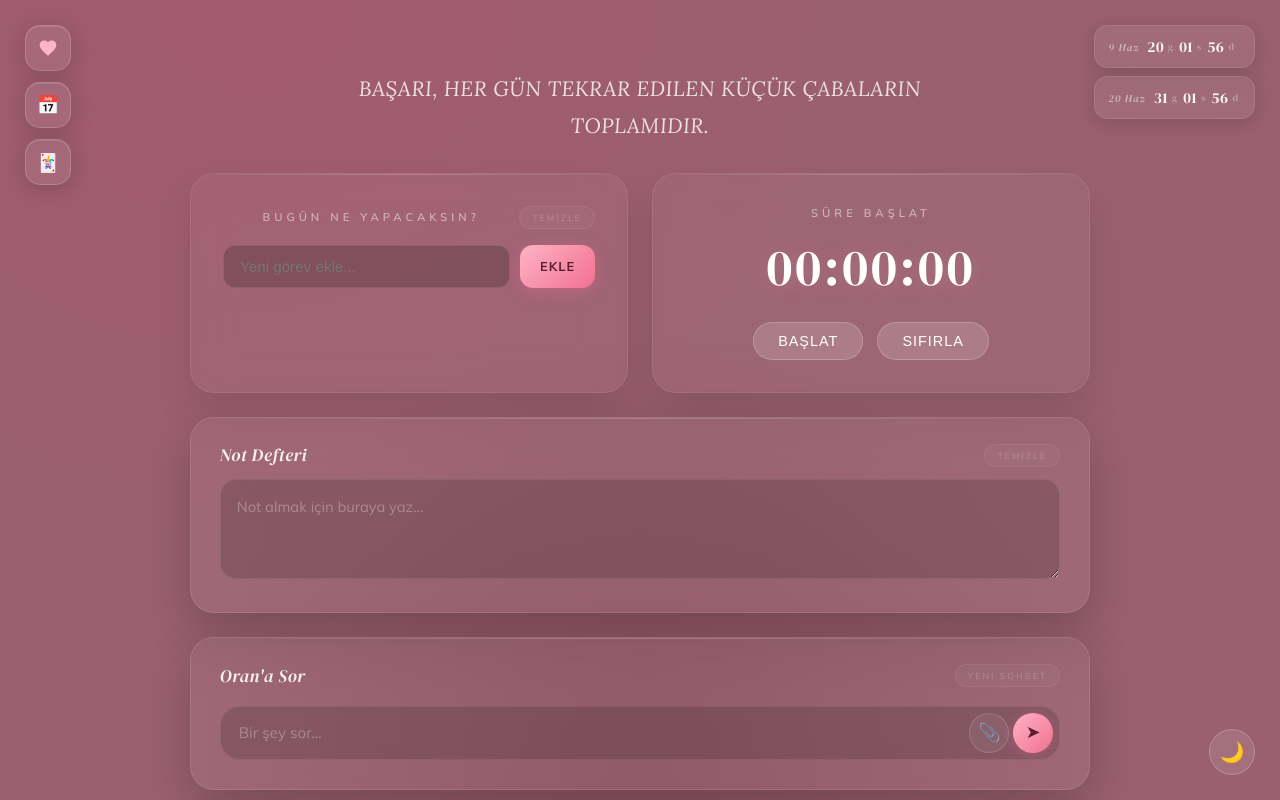
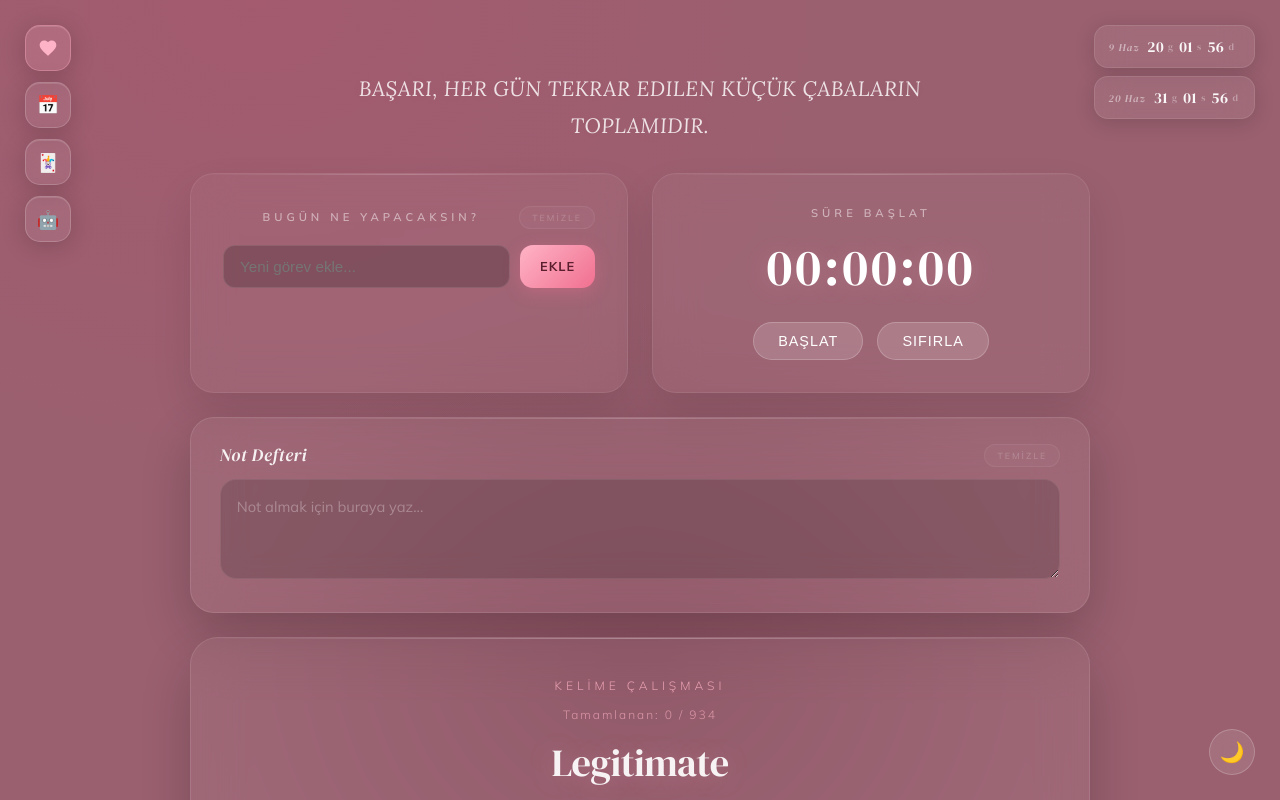
Before and after one commit to nyks-jpg/x, a plain HTML site: page proje/index.html in a window 1280 px wide. Both pictures are taken after a click on the element 48 px from the left and 48 px from the top of the page. Shown: the top 800 px of the page. Drawn offline with Linux system fonts and the light colour scheme.

Commit message:
ai butonu sola eklendi, ai-container toggle

```diff
--- a/proje/index.html
+++ b/proje/index.html
@@ -122,6 +122,40 @@
         }
         .fc-btn:hover { background: rgba(255, 255, 255, 0.18); color: #ff477e; transform: scale(1.08) translateY(-1px); box-shadow: 0 8px 32px rgba(0,0,0,0.22), inset 0 1px 0 rgba(255,255,255,0.2); }
 
+        .week-btn.active,
+        .word-game-btn.active,
+        .ai-btn.active {
+            background: rgba(255, 179, 198, 0.18);
+            border-color: rgba(255, 179, 198, 0.35);
+            backdrop-filter: blur(24px);
+            -webkit-backdrop-filter: blur(24px);
+        }
+
+        .ai-btn {
+            position: absolute;
+            top: 196px;
+            left: 25px;
+            width: 46px;
+            height: 46px;
+            background: rgba(255, 255, 255, 0.08);
+            backdrop-filter: blur(24px);
+            -webkit-backdrop-filter: blur(24px);
+            border: 1px solid rgba(255, 255, 255, 0.18);
+            border-radius: 15px;
+            display: flex;
+            justify-content: center;
+            align-items: center;
+            color: #ffb3c6;
+            text-decoration: none;
+            transition: all 0.3s cubic-bezier(0.34, 1.56, 0.64, 1);
+            box-shadow: 0 4px 24px rgba(0,0,0,0.18), inset 0 1px 0 rgba(255,255,255,0.12);
+            z-index: 100;
+            cursor: pointer;
+            font-size: 18px;
+            transform: translateZ(0);
+        }
+        .ai-btn:hover { background: rgba(255, 255, 255, 0.18); color: #ff477e; transform: scale(1.08) translateY(-1px); box-shadow: 0 8px 32px rgba(0,0,0,0.22), inset 0 1px 0 rgba(255,255,255,0.2); }
+
         .flashcard-overlay {
             position: fixed;
             top: 0; left: 0; right: 0; bottom: 0;
@@ -224,12 +258,14 @@
             font-size: 0.9rem;
         }
 
-        body.dark-mode .fc-btn {
+        body.dark-mode .fc-btn,
+        body.dark-mode .ai-btn {
             background: rgba(20, 20, 40, 0.6);
             border-color: rgba(255,255,255,0.15);
             box-shadow: 0 4px 24px rgba(0,0,0,0.3), inset 0 1px 0 rgba(255,255,255,0.06);
         }
-        body.dark-mode .fc-btn:hover { background: rgba(20, 20, 40, 0.8); }
+        body.dark-mode .fc-btn:hover,
+        body.dark-mode .ai-btn:hover { background: rgba(20, 20, 40, 0.8); }
         body.dark-mode .flashcard-modal { background: rgba(15, 15, 30, 0.97); }
 
         .main-row {
@@ -859,6 +895,7 @@
             flex-shrink: 0;
             position: relative;
             overflow: hidden;
+            display: none;
         }
 
         .ai-container::after {
@@ -1519,7 +1556,8 @@
             background: rgba(20, 20, 40, 0.8);
         }
         body.dark-mode .week-btn.active,
-        body.dark-mode .word-game-btn.active {
+        body.dark-mode .word-game-btn.active,
+        body.dark-mode .ai-btn.active {
             background: rgba(255, 179, 198, 0.12);
             border-color: rgba(255, 179, 198, 0.25);
         }
@@ -1529,6 +1567,7 @@
             .word-game-btn { top: 15px; left: 12px; width: 40px; height: 40px; }
             .week-btn { top: 63px; left: 12px; width: 40px; height: 40px; font-size: 16px; }
             .fc-btn { top: 111px; left: 12px; width: 40px; height: 40px; font-size: 16px; }
+            .ai-btn { top: 159px; left: 12px; width: 40px; height: 40px; font-size: 16px; }
             .countdown-top { top: 15px; right: 12px; gap: 6px; }
             .countdown-item { padding: 6px 8px; font-size: 0.65rem; }
             .countdown-item .cd-number { font-size: 0.8rem; }
@@ -1597,6 +1636,8 @@
 
     <div class="fc-btn" id="flashcard-btn" onclick="openFlashcards()" title="Flashcard">🃏</div>
 
+    <div class="ai-btn" id="ai-btn" onclick="toggleAi()" title="Oran'a Sor">🤖</div>
+
     <div class="flashcard-overlay" id="flashcard-overlay" onclick="closeFlashcards(event)">
         <div class="flashcard-modal" onclick="event.stopPropagation()">
             <div class="flashcard-header">
@@ -1679,7 +1720,7 @@
         <textarea class="notes-textarea" id="notes-textarea" placeholder="Not almak için buraya yaz..." oninput="saveNotes();autoResize(this)"></textarea>
     </div>
 
-    <div class="ai-container">
+    <div class="ai-container" id="ai-container">
         <div class="ai-header">
             <span class="ai-header-text">Oran'a Sor</span>
             <span class="notes-clear-btn" onclick="clearChat()">Yeni Sohbet</span>
@@ -3592,6 +3633,20 @@
             }
         }
 
+        function toggleAi() {
+            const el = document.getElementById('ai-container');
+            const btn = document.getElementById('ai-btn');
+            if (el.style.display === 'block') {
+                el.style.display = 'none';
+                btn.classList.remove('active');
+                localStorage.setItem('orhan_ai_visible', '0');
+            } else {
+                el.style.display = 'block';
+                btn.classList.add('active');
+                localStorage.setItem('orhan_ai_visible', '1');
+            }
+        }
+
         function todayName() {
             const map = ["Pazar", "Pazartesi", "Salı", "Çarşamba", "Perşembe", "Cuma", "Cumartesi"];
             return map[new Date().getDay()];
@@ -3787,6 +3842,10 @@
             document.getElementById('game-area').style.display = 'block';
             if (!currentQuestion.word) generateQuestion();
         }
+        if (localStorage.getItem('orhan_ai_visible') === '1') {
+            document.getElementById('ai-container').style.display = 'block';
+            document.getElementById('ai-btn').classList.add('active');
+        }
         if (localStorage.getItem('orhan_week_visible') === '1') {
             document.getElementById('week-area').style.display = 'block';
             document.getElementById('week-btn').classList.add('active');
```
